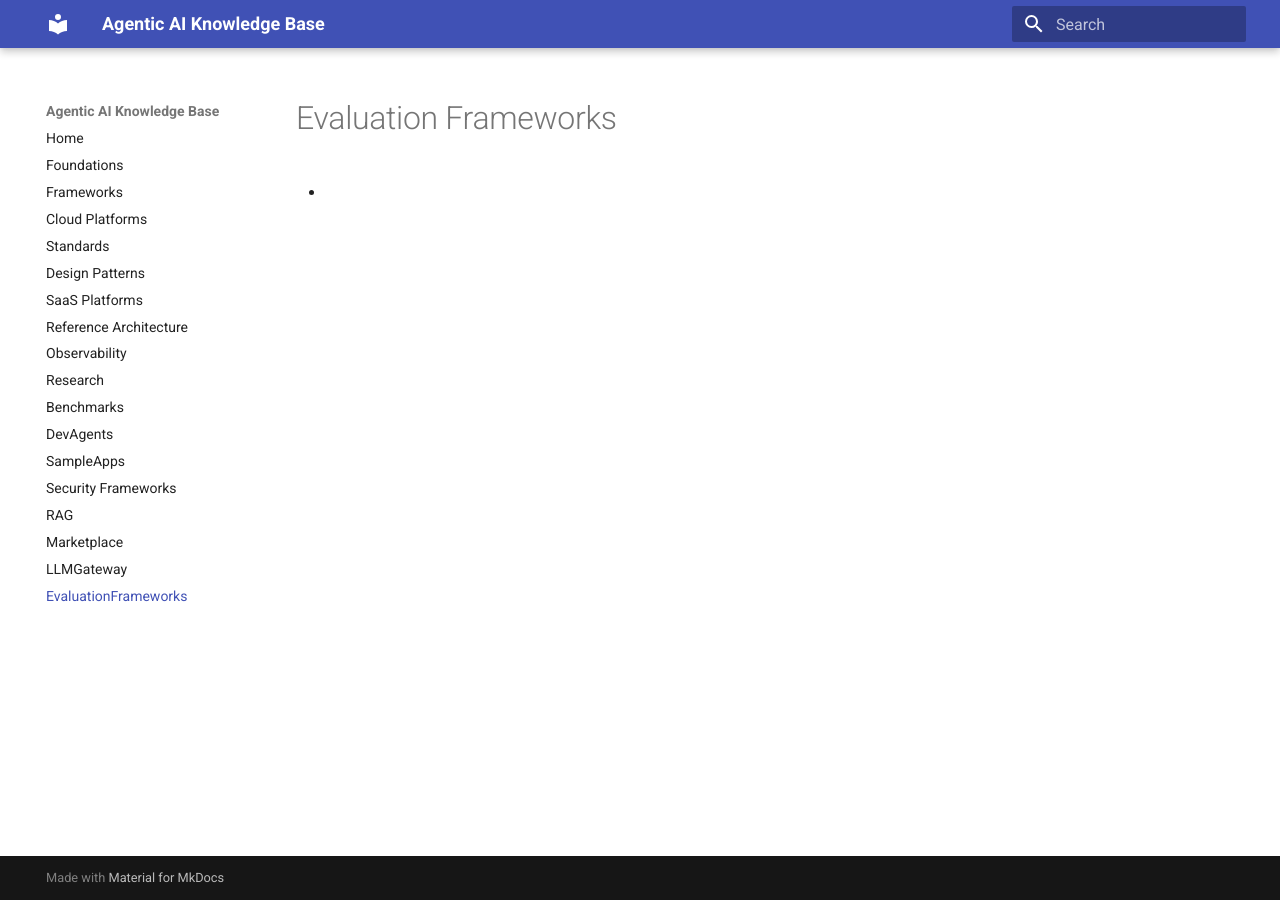
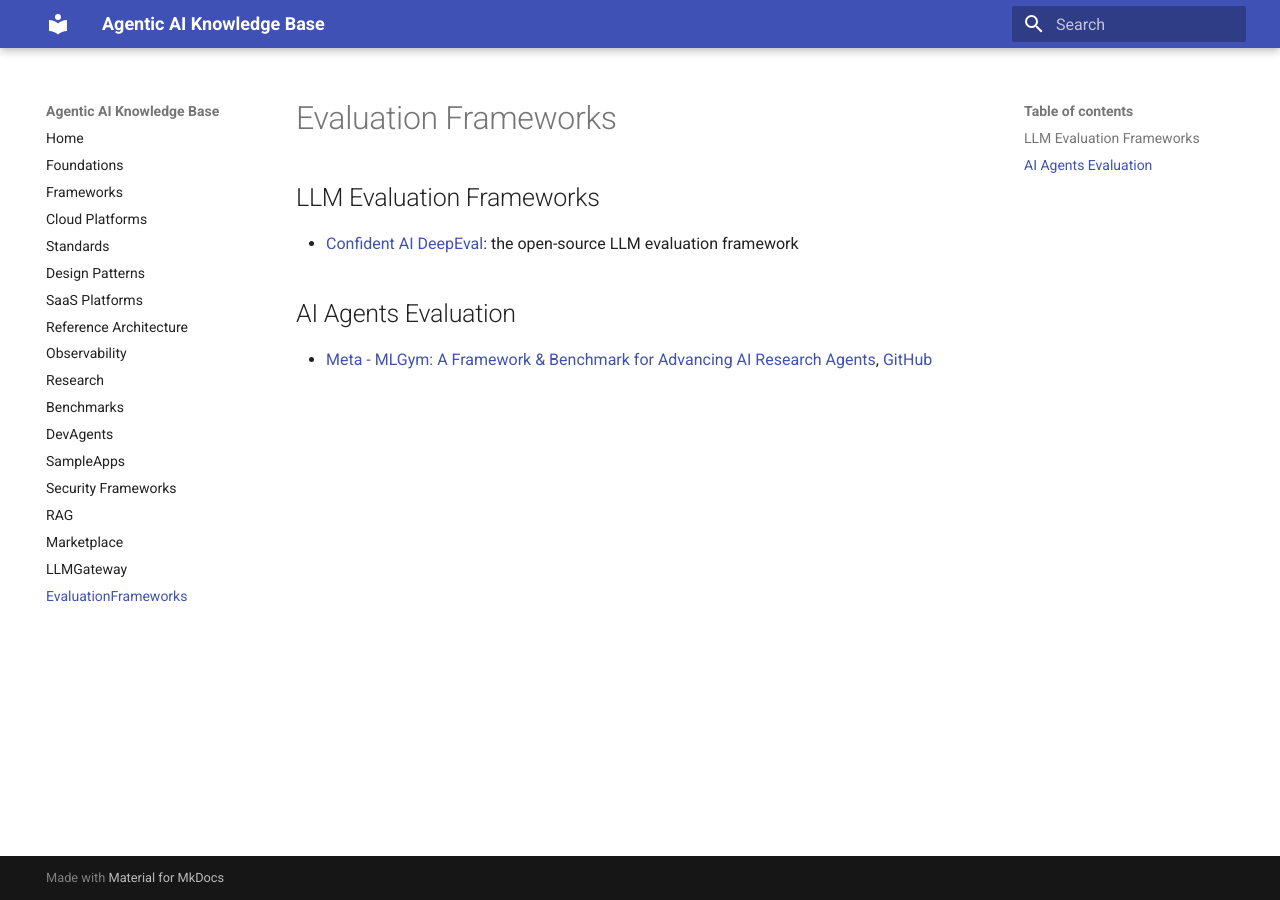
Before and after one commit to ankurkumarz/agentic-ai-knowledge-base, an MkDocs documentation site: the page built from docs/EvaluationFrameworks/Readme.md, in a window 1280 px wide. Built offline with MkDocs 1.6.1 and Material for MkDocs 9.7.7, drawn with Linux system fonts in a browser that asks for light colours.

Commit message:
Update Readme.md

```diff
--- a/docs/EvaluationFrameworks/Readme.md
+++ b/docs/EvaluationFrameworks/Readme.md
@@ -1,3 +1,9 @@
 # Evaluation Frameworks
 
--
+## LLM Evaluation Frameworks
+
+- [Confident AI DeepEval](https://docs.confident-ai.com/): the open-source LLM evaluation framework
+
+## AI Agents Evaluation
+
+- [Meta - MLGym: A Framework & Benchmark for Advancing AI Research Agents](https://arxiv.org/abs/2502.14499), [GitHub](https://github.com/facebookresearch/MLGym)
```
